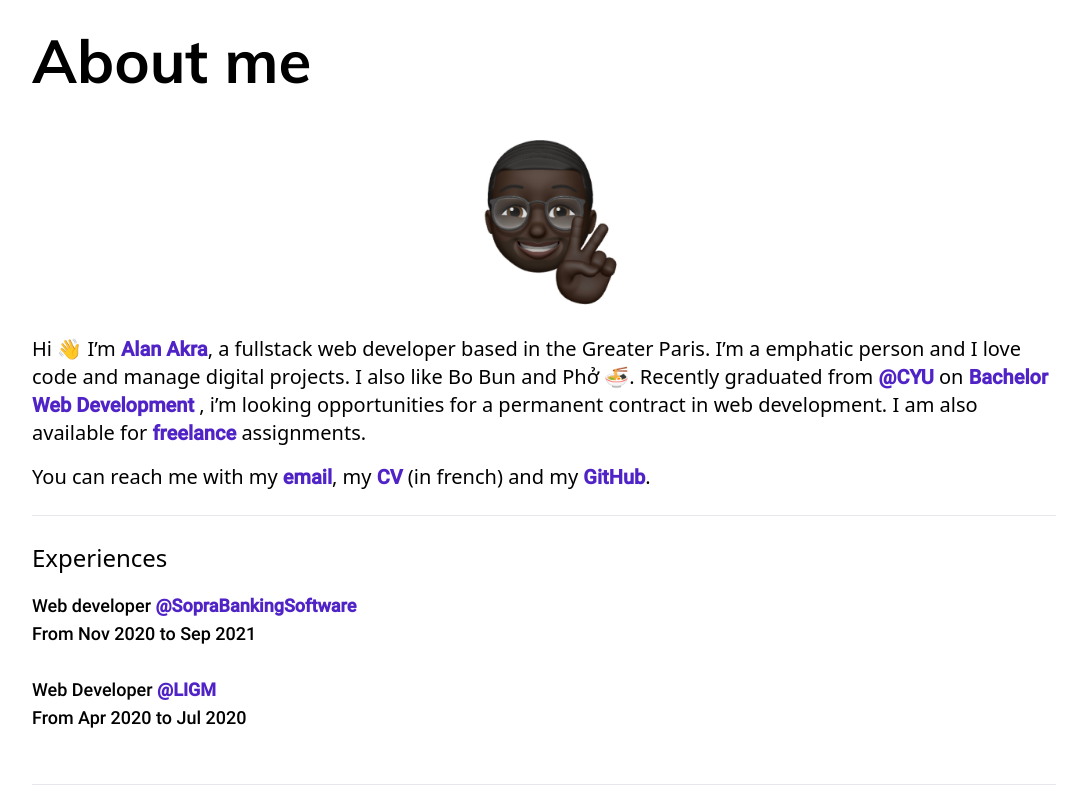
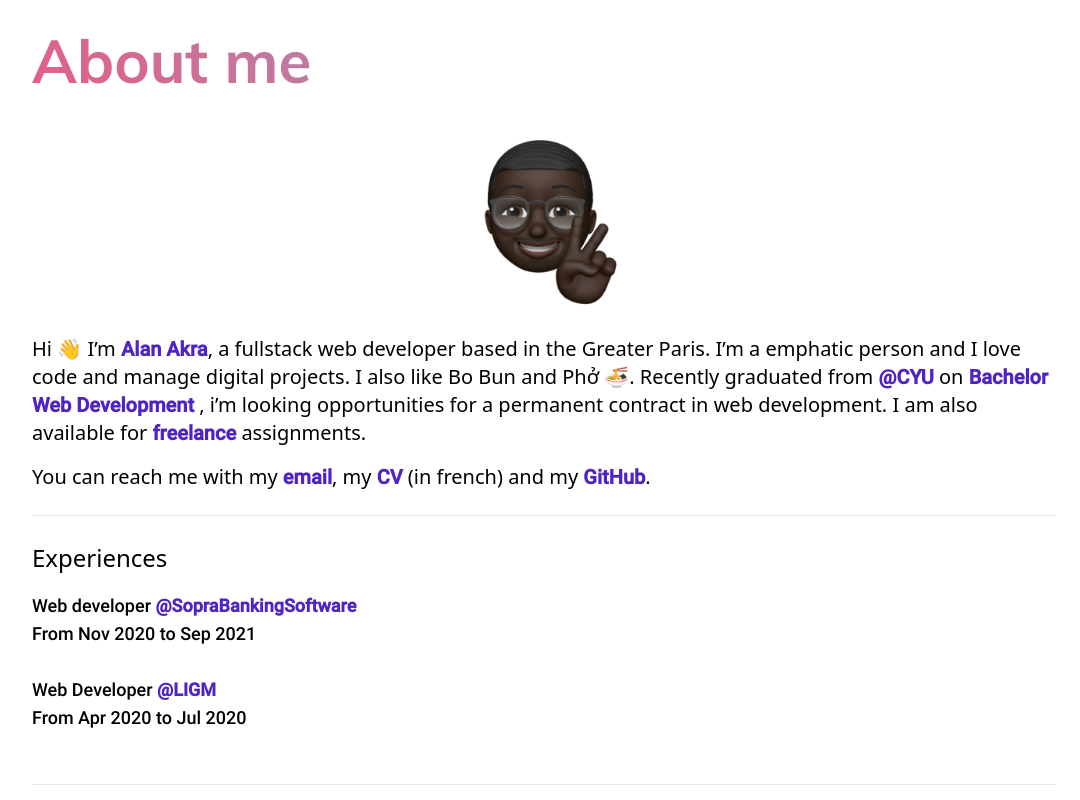
Before and after one commit to alanakra/alan-web, a Next.js app: page / in a window 1280 px wide. Shown: the top 800 px of the page, without its empty margins (96-1176 px from the left). Built offline with nearby package versions, Linux system fonts and the light colour scheme.

Commit message:
Add gradient text

```diff
--- a/styles/styles.css
+++ b/styles/styles.css
@@ -47,3 +47,9 @@ hr{
   padding-right: 1rem;
  }
 }
+
+.gradient-text{
+ background: linear-gradient(45deg, #E55D87, #5FC3E4);
+ background-clip: text;
+ -webkit-text-fill-color: transparent;
+}
```
